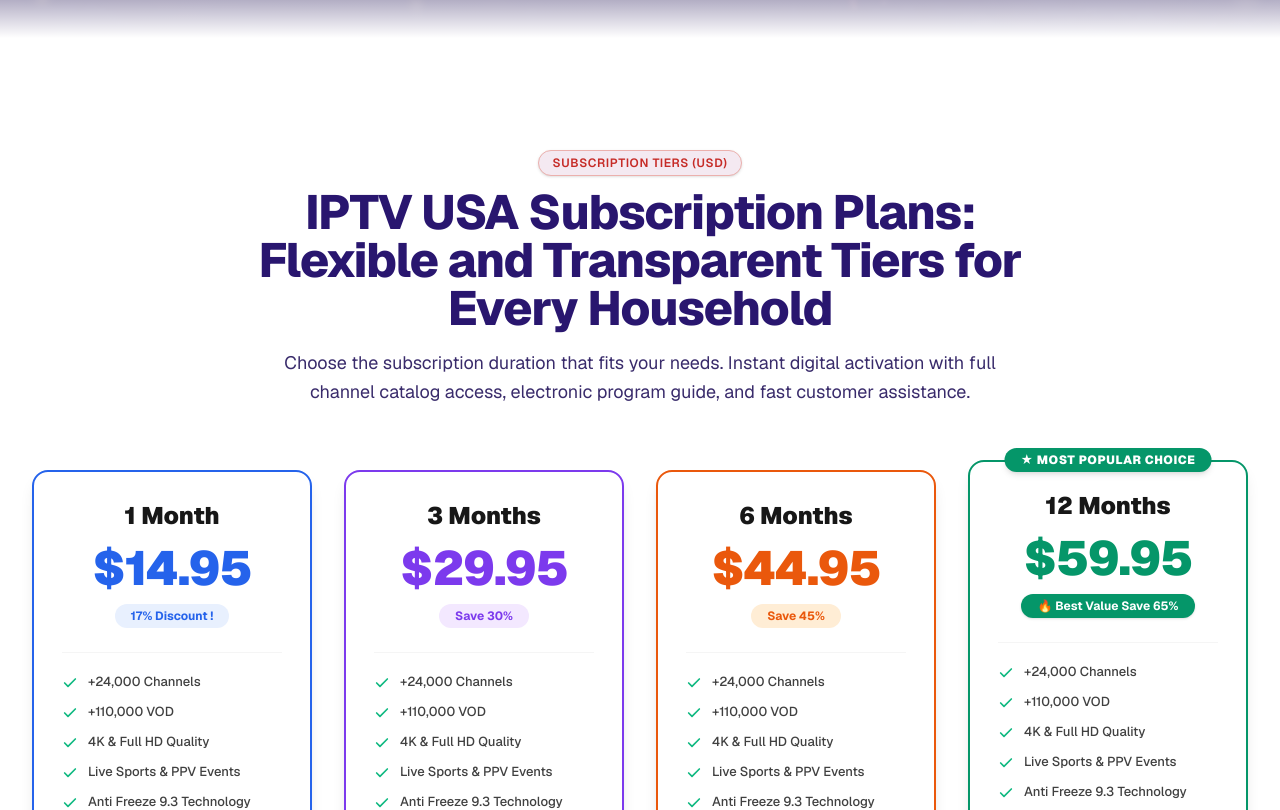
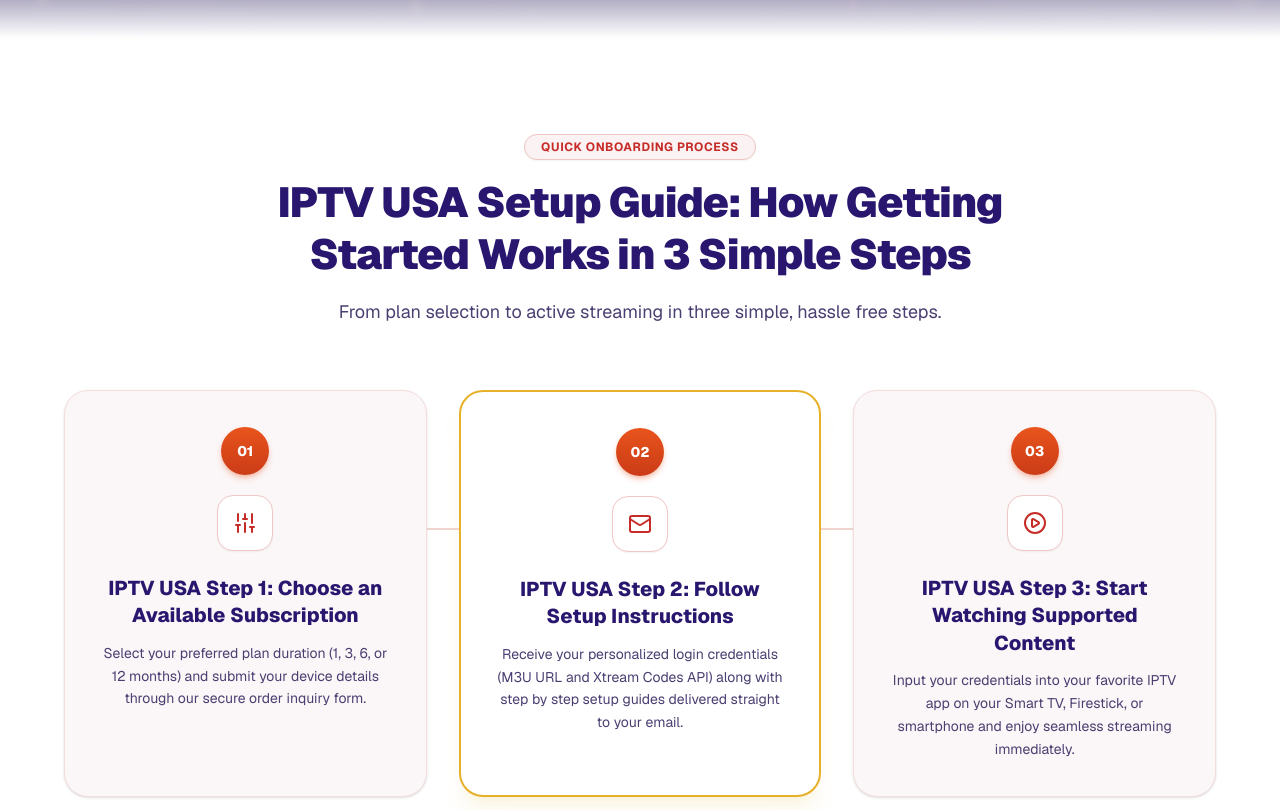
Before and after one commit to Mohamed211814/iptvusa8k, a Next.js app: page / in a window 1280 px wide. Shown: the part 940-1750 px from the top of the page. Built offline with nearby package versions, Linux system fonts and the light colour scheme; no server answers.

Commit message:
feat: position setup guide 3-step onboarding section directly above pricing plans

```diff
--- a/app/page.tsx
+++ b/app/page.tsx
@@ -54,23 +54,23 @@ export default function HomePage() {
         {/* Section 1: Hero */}
         <Hero />
 
-        {/* Section 2: Subscription Plans (Directly accessible for fast ordering) */}
+        {/* Section 2: How It Works / Setup Guide (Quick Onboarding) */}
+        <HowItWorks />
+
+        {/* Section 3: Subscription Plans */}
         <Pricing />
 
-        {/* Section 3: Trust and Service Highlights */}
+        {/* Section 4: Trust and Service Highlights */}
         <Services />
 
-        {/* Section 4: About IPTV USA */}
+        {/* Section 5: About IPTV USA */}
         <About />
 
-        {/* Section 5: Features */}
+        {/* Section 6: Features */}
         <Features />
 
-        {/* Section 6: Supported Devices */}
+        {/* Section 7: Supported Devices */}
         <Devices />
-
-        {/* Section 7: How It Works */}
-        <HowItWorks />
 
         {/* Section 8: Frequently Asked Questions */}
         <FAQ />
--- a/components/home/HowItWorks.tsx
+++ b/components/home/HowItWorks.tsx
@@ -1,6 +1,6 @@
 import React from "react";
 import Link from "next/link";
-import { Sliders, MailCheck, PlayCircle, ArrowRight } from "lucide-react";
+import { Sliders, Mail, PlayCircle, ArrowRight } from "lucide-react";
 
 const steps = [
   {
@@ -9,13 +9,15 @@ const steps = [
     title: "IPTV USA Step 1: Choose an Available Subscription",
     description:
       "Select your preferred plan duration (1, 3, 6, or 12 months) and submit your device details through our secure order inquiry form.",
+    highlighted: false,
   },
   {
     stepNumber: "02",
-    icon: MailCheck,
+    icon: Mail,
     title: "IPTV USA Step 2: Follow Setup Instructions",
     description:
       "Receive your personalized login credentials (M3U URL and Xtream Codes API) along with step by step setup guides delivered straight to your email.",
+    highlighted: true,
   },
   {
     stepNumber: "03",
@@ -23,55 +25,60 @@ const steps = [
     title: "IPTV USA Step 3: Start Watching Supported Content",
     description:
       "Input your credentials into your favorite IPTV app on your Smart TV, Firestick, or smartphone and enjoy seamless streaming immediately.",
+    highlighted: false,
   },
 ];
 
 export function HowItWorks() {
   return (
-    <section id="how-it-works" className="py-20 lg:py-28 bg-white scroll-mt-20">
+    <section id="how-it-works" className="py-20 lg:py-24 bg-white scroll-mt-20">
       <div className="max-w-7xl mx-auto px-4 sm:px-6 lg:px-8">
         {/* Section Header */}
         <div className="text-center max-w-3xl mx-auto mb-16">
-          <div className="inline-flex items-center gap-2 px-3 py-1 rounded-full bg-[#f4e9f1] border border-[#ebb0ad] text-[#c62b27] text-xs font-semibold uppercase tracking-wider mb-3 shadow-sm">
+          <div className="inline-flex items-center gap-2 px-4 py-1 rounded-full bg-[#fbf2f4] border border-[#f0c5c1] text-[#c62b27] text-xs font-bold uppercase tracking-wider mb-4 shadow-xs">
             Quick Onboarding Process
           </div>
-          <h2 className="text-3xl sm:text-4xl font-extrabold text-[#29166f] tracking-tight">
+          <h2 className="text-3xl sm:text-4xl lg:text-[42px] font-black text-[#29166f] tracking-tight leading-tight">
             IPTV USA Setup Guide: How Getting Started Works in 3 Simple Steps
           </h2>
-          <p className="mt-4 text-base sm:text-lg text-[#392b6b] leading-relaxed">
+          <p className="mt-4 text-base sm:text-lg text-[#4b3f72] leading-relaxed">
             From plan selection to active streaming in three simple, hassle free steps.
           </p>
         </div>
 
         {/* Steps Grid */}
-        <div className="grid grid-cols-1 md:grid-cols-3 gap-8 relative">
-          {/* Connector line for large screens */}
-          <div className="hidden md:block absolute top-1/2 left-[15%] right-[15%] h-0.5 bg-gradient-to-r from-[#e3af2a]/20 via-[#c62b27]/30 to-[#e3af2a]/20 -translate-y-12 -z-0" />
+        <div className="grid grid-cols-1 md:grid-cols-3 gap-8 relative max-w-6xl mx-auto items-stretch">
+          {/* Connector line behind cards on desktop */}
+          <div className="hidden md:block absolute top-[138px] left-[15%] right-[15%] h-[2px] bg-[#f0d5ce] z-0" />
 
           {steps.map((item, index) => {
             const Icon = item.icon;
             return (
               <div
                 key={index}
-                className="relative z-10 rounded-2xl bg-[#f4e9f1]/50 border border-[#ebb0ad]/40 p-8 flex flex-col items-center text-center hover:border-[#e3af2a] hover:bg-white hover:shadow-xl hover:shadow-[#29166f]/5 transition-all duration-300"
+                className={`relative z-10 rounded-3xl p-8 sm:p-9 flex flex-col items-center text-center transition-all duration-300 ${
+                  item.highlighted
+                    ? "bg-white border-2 border-[#e6b129] shadow-xl shadow-[#e6b129]/10"
+                    : "bg-[#fbf6f7] border border-[#f3dedd] hover:border-[#ebb0ad] hover:bg-white shadow-sm"
+                }`}
               >
-                {/* Step Pill */}
-                <div className="w-12 h-12 rounded-full bg-gradient-to-r from-[#c62b27] to-[#e3af2a] text-white font-extrabold flex items-center justify-center text-base shadow-lg shadow-[#c62b27]/25 border border-[#ffd700]/30 mb-6">
+                {/* Step Pill Circle */}
+                <div className="w-12 h-12 rounded-full bg-gradient-to-b from-[#e8541c] to-[#cb3b17] text-white font-extrabold flex items-center justify-center text-sm shadow-md shadow-[#e8541c]/30 mb-5">
                   {item.stepNumber}
                 </div>
 
                 {/* Step Icon */}
-                <div className="w-14 h-14 rounded-2xl bg-white border border-[#ebb0ad] text-[#c62b27] flex items-center justify-center mb-5 shadow-sm">
-                  <Icon className="w-7 h-7" aria-hidden="true" />
+                <div className="w-14 h-14 rounded-2xl bg-white border border-[#f0c8c4] text-[#c62b27] flex items-center justify-center mb-6 shadow-xs">
+                  <Icon className="w-6 h-6 stroke-[2]" aria-hidden="true" />
                 </div>
 
                 {/* Title */}
-                <h3 className="text-xl font-bold text-[#29166f] mb-3">
+                <h3 className="text-lg sm:text-xl font-extrabold text-[#29166f] mb-3 leading-snug">
                   {item.title}
                 </h3>
 
                 {/* Description */}
-                <p className="text-sm text-[#392b6b]/90 leading-relaxed">
+                <p className="text-xs sm:text-sm text-[#4b3f72] leading-relaxed">
                   {item.description}
                 </p>
               </div>
@@ -79,11 +86,11 @@ export function HowItWorks() {
           })}
         </div>
 
-        {/* Bottom CTA snippet */}
+        {/* Bottom CTA Link */}
         <div className="mt-14 text-center">
           <Link
             href="/#plans"
-            className="inline-flex items-center gap-2 text-sm font-semibold text-[#c62b27] hover:text-[#29166f] transition-colors"
+            className="inline-flex items-center gap-2 text-sm sm:text-base font-bold text-[#c62b27] hover:text-[#9e1b17] transition-colors"
           >
             <span>Ready to get started? Explore subscription plans</span>
             <ArrowRight className="w-4 h-4 text-[#c62b27]" />
```
